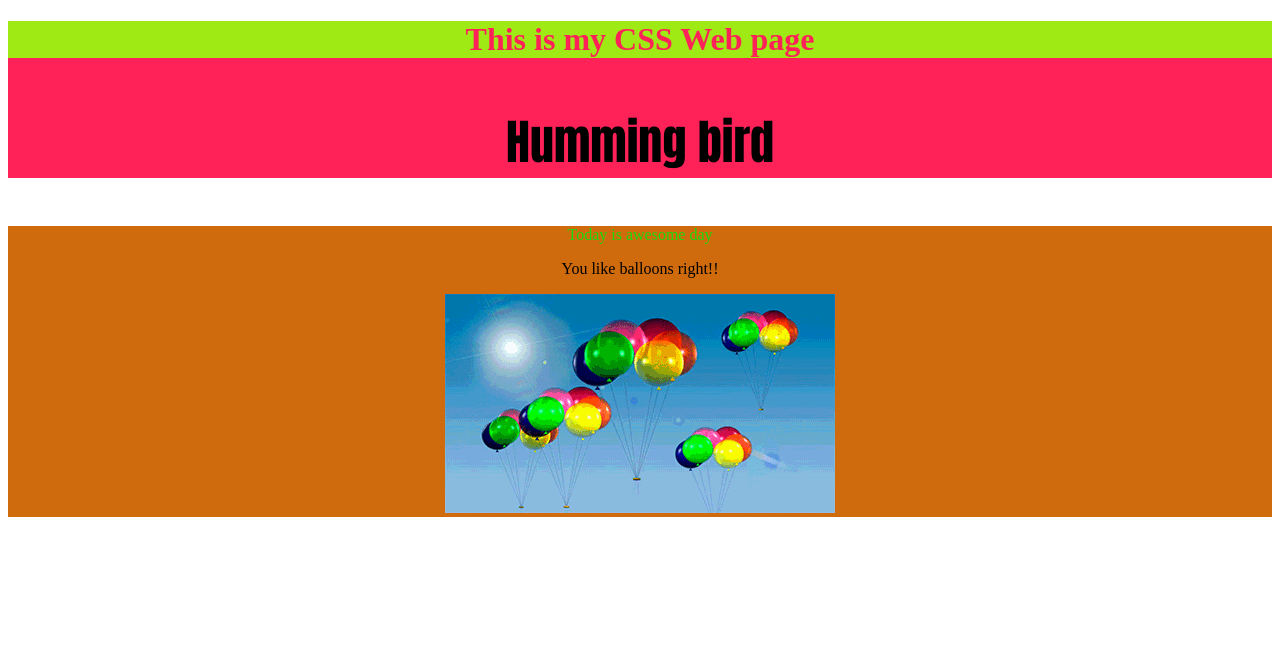
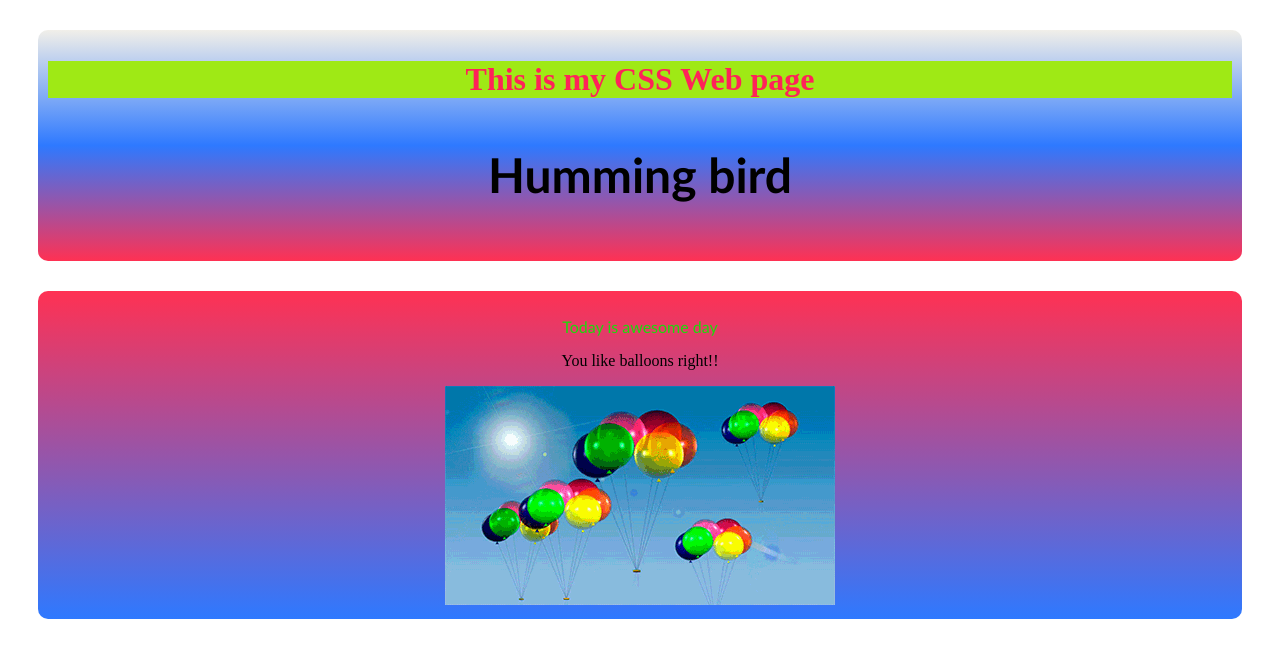
Before and after one commit to ashish-ad/Web-dev-learning, a plain HTML site: page css.HTML in a window 1280 px wide. Drawn offline with Linux system fonts and the light colour scheme.

Commit message:
commit on main

```diff
--- a/ashish.css
+++ b/ashish.css
@@ -9,7 +9,17 @@
 }
 #main{
     background-color: rgb(255,34,89);
+    padding: 10px;
+    margin: 30px;
+    border-radius: 10px;
+    background-image: linear-gradient(#F1EFE9,#2E79FF,#FF3153);
 }
 #second{
-    background-color:rgb(207,107,12)
+    background-color:rgb(207,107,12);
+    /* Box MOdel */
+    padding: 10px;
+    margin: 30px;
+    border-radius: 10px;
+    background-image: linear-gradient(#FF3153,#2E79FF);
+
 }
--- a/css.HTML
+++ b/css.HTML
@@ -12,18 +12,18 @@
         <div id= "main">
             <!-- Inline CSS Implementation -->
             <h1 Style="color:rgb(255,34,89);background-color:rgb(159, 233, 21)">This is my CSS Web page</h1>
-            <p id = "jebrish" style = "font-size: xxx-large; font-family: Impact, Haettenschweiler, 'Arial Narrow Bold', sans-serif;font-weight: 900;">Humming bird</p>
+            <p id = "jebrish" style = "font-size: xxx-large; font-family:'Trebuchet MS', 'Lucida Sans Unicode', 'Lucida Grande', 'Lucida Sans', Arial, sans-serif, serif;font-weight: 900;">Humming bird</p>
         </div >
 
         <div id = "second">
             <!-- Internal CSS -->
-            <p id="ashish">Today is awesome day</p>
+            <p id="ashish" style= "font-family:'Trebuchet MS', 'Lucida Sans Unicode', 'Lucida Grande', 'Lucida Sans', Arial, sans-serif, serif">Today is awesome day</p>
             <p>You like balloons right!!</p>
             <img src="balloon.gif" alt="">
 
         </div>
     </div>
 
-
+    <!-- Box Model -->
 </body>
 </html>
```
